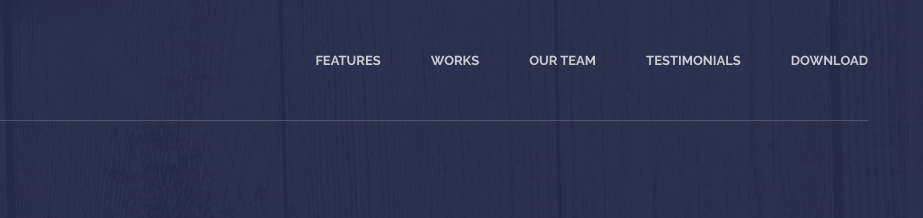
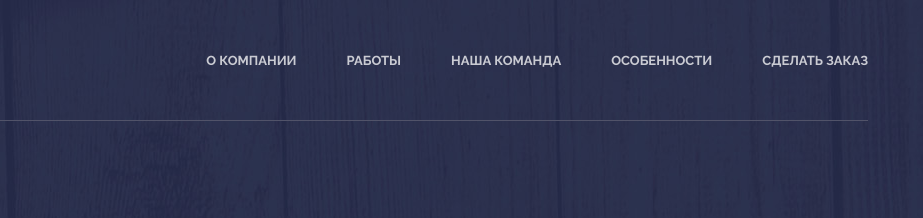
Before and after one commit to DamirKun02/TasteOfChild, a plain HTML site: page index.html in a window 1280 px wide. Shown: the top 218 px of the page, 357-1280 px from the left. Drawn offline with nearby package versions, Linux system fonts and the light colour scheme.

Commit message:
Добавил модернизацию

```diff
--- a/index.html
+++ b/index.html
@@ -60,11 +60,11 @@
                 </div>
 
                 <nav class="nav" id="nav">
-                    <a class="nav__link" href="#" data-scroll="#features">Features</a>
-                    <a class="nav__link" href="#" data-scroll="#works">Works</a>
-                    <a class="nav__link" href="#" data-scroll="#team">Our Team</a>
-                    <a class="nav__link" href="#" data-scroll="#reviews">Testimonials</a>
-                    <a class="nav__link" href="#" data-scroll="#download">Download</a>
+                    <a class="nav__link" href="#" data-scroll="#features">О компании</a>
+                    <a class="nav__link" href="#" data-scroll="#works">Работы</a>
+                    <a class="nav__link" href="#" data-scroll="#team">Наша команда</a>
+                    <a class="nav__link" href="#" data-scroll="#reviews">Особенности</a>
+                    <a class="nav__link" href="#" data-scroll="#download">Сделать заказ</a>
                 </nav>
 
                 <button class="burger" type="button" id="navToggle">
```
